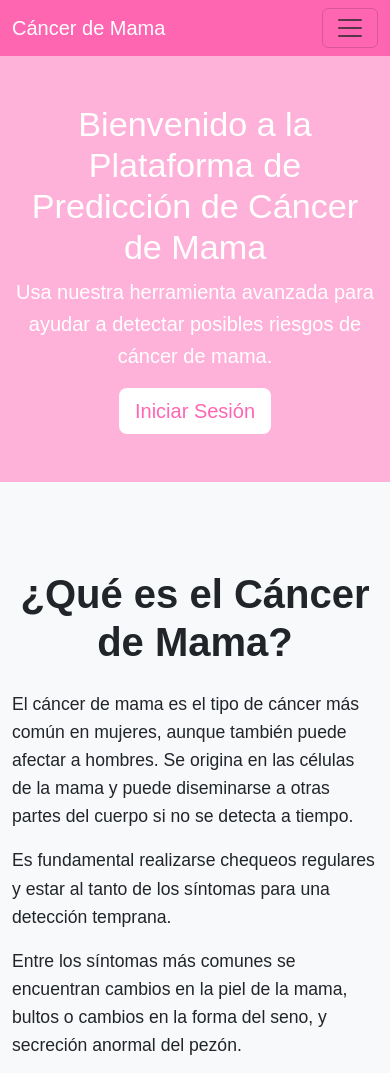
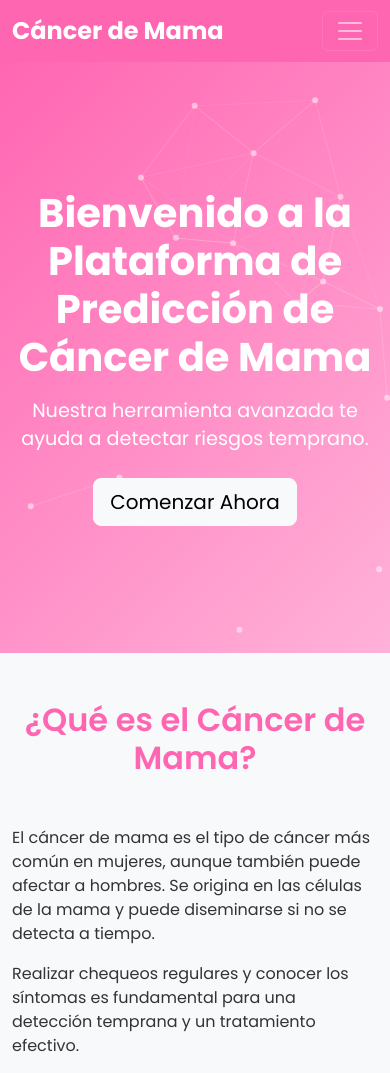
Before and after one commit to inaDAGod/Prediccion-Cancer-Mama, a Flask app: page / in a window 390 px wide. Shown: the top 1073 px of the page. Run offline with Flask 3, Linux system fonts and the light colour scheme; grey boxes are pictures that could not be loaded.

Commit message:
Cambios en vistas

```diff
--- a/static/index.css
+++ b/static/index.css
@@ -1,98 +1,166 @@
-/* Estilos personalizados */
-body {
-    font-family: Arial, sans-serif;
+:root {
+  --pink: #FF66B2;
+  --pink-dark: #FF3385;
+  --light-pink: #FFB2D9;
+  --gray-light: #F8F9FA;
+  --text-dark: #333;
 }
 
-.bg-pink {
-    background-color: #FF66B2; /* Color rosa para todo lo relacionado al cáncer de mama */
+* {
+  margin: 0;
+  padding: 0;
+  box-sizing: border-box;
+}
+
+body {
+  font-family: 'Poppins', sans-serif;
+  color: var(--text-dark);
+  background-color: var(--gray-light);
+}
+
+a {
+  text-decoration: none;
+}
+
+img {
+  max-width: 100%;
+  height: auto;
+}
+
+header {
+  background-color: var(--pink);
+}
+
+.navbar-brand {
+  font-size: 1.5rem;
+}
+
+.nav-link {
+  font-weight: 500;
+  color: white !important;
+}
+
+.navbar-nav .nav-link:hover {
+  color: var(--pink-dark) !important;
+}
+
+.btn-outline-light {
+  border-color: #fff;
+  color: #fff;
+  transition: background-color 0.3s, color 0.3s;
+}
+
+.btn-outline-light:hover {
+  background-color: #fff;
+  color: var(--pink);
 }
 
 .hero {
-    background-color: #ffb2d9;
-    color: white;
-    padding: 80px 0;
+  background: linear-gradient(135deg, var(--pink), var(--light-pink));
+  min-height: 70vh;
+  display: flex;
+  justify-content: center;
+  align-items: center;
+  position: relative;
+  overflow: hidden;
+}
+.hero-with-particles #particles-js {
+  position: absolute;
+  top: 0;
+  left: 0;
+  width: 100%;
+  height: 100%;
+  z-index: 1;
+}
+.hero-with-particles .container {
+  position: relative;
+  z-index: 2;
 }
 
-footer {
-    background-color: #333;
-    color: white;
+.hero::before {
+  content: "";
+  position: absolute;
+  inset: 0;
+  opacity: 0.2;
 }
 
-
-.navbar {
-    background-color: #FF66B2; /* Barra de navegación rosa */
+.hero-title {
+  font-size: 2.5rem;
+  font-weight: 700;
 }
 
-.navbar-brand, .navbar-nav .nav-link {
-    color: white !important; /* Texto blanco en la navbar */
+.hero-subtitle {
+  font-size: 1.2rem;
 }
 
-.navbar-nav .nav-link:hover {
-    color: #FF3385 !important; /* Hover color rosa más fuerte */
-}
-/* Estilo para los textos de la sección principal */
-h1, h2 {
-    font-weight: bold;
+.hero-btn {
+  transition: transform 0.3s;
 }
 
-h1 {
-    font-size: 3.5rem;
+.hero-btn:hover {
+  transform: translateY(-3px);
 }
 
-h2 {
-    font-size: 2.5rem;
+.section-title {
+  font-size: 2rem;
+  font-weight: 600;
+  color: var(--pink);
 }
 
-p {
-    font-size: 1.1rem;
-    line-height: 1.6;
+.info-section {
+  padding-top: 4rem;
+  padding-bottom: 4rem;
 }
 
-.carousel-inner img {
-    height: 400px;
-    object-fit: cover;
+.stats-section .card {
+  border: none;
+  border-radius: 1rem;
 }
 
-/* Botones personalizados */
-.btn-light {
-    background-color: white;
-    color: #FF66B2;
-    border: none;
+.stats-list {
+  list-style: none;
 }
 
-.btn-light:hover {
-    background-color: #FF3385;
-    color: white;
+.stats-list li {
+  margin-bottom: 0.5rem;
 }
 
-.navbar-nav .nav-link {
-    font-size: 1.1rem;
-    margin-left: 20px;
+.list-check {
+  list-style: none;
+  padding-left: 1rem;
 }
 
-.navbar-nav .nav-link:hover {
-    color: #FF66B2;
+.list-check li {
+  position: relative;
+  padding-left: 1.5rem;
+  margin-bottom: 0.75rem;
 }
 
-/* Estilo de los márgenes de las secciones */
-section {
-    margin-bottom: 40px;
-}
-/* Asegura que las imágenes del carrusel se ajusten sin deformarse */
-.carousel-image {
-    object-fit: cover; /* Asegura que la imagen cubra el espacio disponible sin cortarse */
-    height: 500px; /* Define una altura fija para las imágenes, ajustable según tu diseño */
-    width: 100%; /* Asegura que la imagen ocupe todo el ancho del contenedor */
+.list-check li::before {
+  content: '✓';
+  position: absolute;
+  left: 0;
+  color: var(--pink);
 }
 
-/* Opcional: Establece un borde redondeado a las imágenes del carrusel para un diseño más suave */
-.carousel-inner .carousel-item img {
-    border-radius: 10px;
+.symptoms-section {
+  background-color: #fff;
 }
 
-/* Asegura que el carrusel se vea centrado */
-#carouselExampleControls {
-    display: flex;
-    justify-content: center;
-    align-items: center;
+.video-section .ratio {
+  max-width: 800px;
+  margin: 0 auto;
 }
+
+.cta-section {
+  background-color: var(--pink-dark);
+}
+
+.cta-section .btn-outline-light {
+  border-width: 2px;
+}
+
+.footer {
+  background-color: #333;
+  color: #fff;
+}
--- a/templates/index.html
+++ b/templates/index.html
@@ -1,144 +1,175 @@
-<!DOCTYPE html>
 <html lang="es">
 <head>
   <meta charset="UTF-8">
-    <meta name="viewport" content="width=device-width, initial-scale=1.0">
+  <meta name="viewport" content="width=device-width, initial-scale=1">
   <title>Predicción de Cáncer de Mama</title>
+  <!-- Google Fonts -->
+  <link href="https://fonts.googleapis.com/css2?family=Poppins:wght@400;600;700&display=swap" rel="stylesheet">
+  <!-- Bootstrap -->
   <link href="https://cdn.jsdelivr.net/npm/bootstrap@5.3.0-alpha3/dist/css/bootstrap.min.css" rel="stylesheet">
+  <script src="https://cdn.jsdelivr.net/npm/particles.js@2.0.0/particles.min.js"></script>
   <link rel="stylesheet" href="{{ url_for('static', filename='index.css') }}">
 </head>
-<body class="bg-light">
-
-    <!-- Barra de navegación -->
-    <nav class="navbar navbar-expand-lg navbar-light bg-pink">
+<body>
+  <header class="navbar navbar-expand-lg bg-pink navbar-dark sticky-top">
     <div class="container">
-            <a class="navbar-brand text-white" href="{{ url_for('index') }}">Cáncer de Mama</a>
-            <button class="navbar-toggler" type="button" data-bs-toggle="collapse" data-bs-target="#navbarNav" aria-controls="navbarNav" aria-expanded="false" aria-label="Toggle navigation">
+      <a class="navbar-brand fw-bold" href="{{ url_for('index') }}">Cáncer de Mama</a>
+      <button class="navbar-toggler" type="button" data-bs-toggle="collapse" data-bs-target="#navMenu">
         <span class="navbar-toggler-icon"></span>
       </button>
-            <div class="collapse navbar-collapse" id="navbarNav">
+      <div class="collapse navbar-collapse" id="navMenu">
         <ul class="navbar-nav ms-auto">
           <li class="nav-item">
-                        <a class="nav-link text-white" href="{{ url_for('contactos') }}">Contacto</a>
+            <a class="nav-link" href="{{ url_for('contactos') }}">Contacto</a>
+          </li>
+          <li class="nav-item">
+            <a class="btn btn-outline-light ms-3" href="{{ url_for('login') }}">Iniciar Sesión</a>
           </li>
         </ul>
       </div>
     </div>
-    </nav>
+  </header>
 
-    <!-- Sección Hero con título principal y llamada a acción -->
-    <section class="hero bg-pink text-white text-center py-5">
-        <div class="container">
-            <h1 class="display-4">Bienvenido a la Plataforma de Predicción de Cáncer de Mama</h1>
-            <p class="lead">Usa nuestra herramienta avanzada para ayudar a detectar posibles riesgos de cáncer de mama.</p>
-            <a href="{{ url_for('login') }}" class="btn btn-light btn-lg">Iniciar Sesión</a>
+  <section class="hero hero-with-particles text-center text-white d-flex align-items-center">
+    <div id="particles-js"></div>
+    <div class="container position-relative">
+      <h1 class="hero-title mb-3">Bienvenido a la Plataforma de Predicción de Cáncer de Mama</h1>
+      <p class="hero-subtitle mb-4">Nuestra herramienta avanzada te ayuda a detectar riesgos temprano.</p>
+      <a href="{{ url_for('login') }}" class="btn btn-light btn-lg hero-btn" role="button">Comenzar Ahora</a>
     </div>
   </section>
 
-    <!-- Sección sobre el cáncer de mama -->
-    <section class="container py-5">
-        <h2 class="text-center mb-4">¿Qué es el Cáncer de Mama?</h2>
-        <div class="row">
-            <div class="col-md-6">
-                <p>El cáncer de mama es el tipo de cáncer más común en mujeres, aunque también puede afectar a hombres. Se origina en las células de la mama y puede diseminarse a otras partes del cuerpo si no se detecta a tiempo.</p>
-                <p>Es fundamental realizarse chequeos regulares y estar al tanto de los síntomas para una detección temprana.</p>
-                <p>Entre los síntomas más comunes se encuentran cambios en la piel de la mama, bultos o cambios en la forma del seno, y secreción anormal del pezón.</p>
+  <main>
+        <section class="info-section py-5">
+        <div class="container">
+            <h2 class="section-title text-center mb-5">¿Qué es el Cáncer de Mama?</h2>
+            <div class="row align-items-center">
+            <div class="col-lg-6 mb-4 mb-lg-0">
+                <p>El cáncer de mama es el tipo de cáncer más común en mujeres, aunque también puede afectar a hombres. Se origina en las células de la mama y puede diseminarse si no se detecta a tiempo.</p>
+                <p>Realizar chequeos regulares y conocer los síntomas es fundamental para una detección temprana y un tratamiento efectivo.</p>
+                <ul class="list-unstyled mt-3">
+                <li>• Cambios en la piel de la mama</li>
+                <li>• Bultos o cambios en la forma del seno</li>
+                <li>• Secreción anormal del pezón</li>
+                </ul>
             </div>
-            <div class="col-md-6">
-                <img src="https://media.ambito.com/p/9569d97c363f9a6ad6782f2150932872/adjuntos/239/imagenes/041/896/0041896004/1200x675/smart/cancer-mama.png" alt="Cáncer de mama" class="img-fluid rounded">
+            <div class="col-lg-6 text-center">
+                <img src="https://media.ambito.com/p/9569d97c363f9a6ad6782f2150932872/adjuntos/239/imagenes/041/896/0041896004/1200x675/smart/cancer-mama.png" alt="Cáncer de mama" class="img-fluid rounded shadow-sm info-img">
+            </div>
             </div>
         </div>
         </section>
 
-    <!-- Estadísticas sobre el cáncer de mama -->
-    <section class="container py-5">
-        <h2 class="text-center mb-4">Estadísticas sobre el Cáncer de Mama</h2>
+        <section class="stats-section py-5 bg-light">
+        <div class="container">
+            <h2 class="section-title text-center mb-4">Estadísticas</h2>
             <div class="row">
-            <div class="col-md-6">
-                <h4 class="text-center">En Bolivia</h4>
-                <p>En Bolivia, el cáncer de mama representa una de las principales causas de muerte entre las mujeres. Según el Ministerio de Salud de Bolivia, aproximadamente 5,000 mujeres son diagnosticadas con cáncer de mama cada año, y más del 60% de ellas lo hacen en etapas avanzadas. Esto resalta la importancia de la detección temprana.</p>
-                <ul>
-                    <li>Incidencia en mujeres adultas: 25 por cada 100,000 mujeres.</li>
-                    <li>Tasa de mortalidad: 10 muertes por cada 100,000 mujeres.</li>
-                    <li>50% de los casos se diagnostican a partir de los 50 años.</li>
+            <div class="col-md-6 mb-4">
+                <div class="card h-100 px-4 py-5 shadow-sm">
+                <h3 class="h5 text-pink mb-3">En Bolivia</h3>
+                <p>Aproximadamente 5,000 mujeres son diagnosticadas cada año; más del 60% en etapas avanzadas.</p>
+                <ul class="stats-list">
+                    <li>Incidencia: 25/100,000 mujeres</li>
+                    <li>Mortalidad: 10/100,000 mujeres</li>
+                    <li>50% de casos mayores de 50 años</li>
                 </ul>
                 </div>
-            <div class="col-md-6">
-                <h4 class="text-center">A Nivel Mundial</h4>
-                <p>A nivel mundial, el cáncer de mama es la forma de cáncer más frecuente entre mujeres. Según la Organización Mundial de la Salud (OMS), cada año se registran más de 2 millones de nuevos casos de cáncer de mama, y más de 600,000 muertes anuales debido a este cáncer.</p>
-                <ul>
-                    <li>1 de cada 8 mujeres en el mundo desarrollará cáncer de mama a lo largo de su vida.</li>
-                    <li>La tasa de supervivencia global a 5 años es del 80%, dependiendo de la etapa del diagnóstico.</li>
-                    <li>Se estima que el cáncer de mama representa el 25% de todos los cánceres diagnosticados en mujeres.</li>
+            </div>
+            <div class="col-md-6 mb-4">
+                <div class="card h-100 px-4 py-5 shadow-sm">
+                <h3 class="h5 text-pink mb-3">A Nivel Mundial</h3>
+                <p>Más de 2 millones de casos nuevos y 600,000 muertes anuales.</p>
+                <ul class="stats-list">
+                    <li>1 de cada 8 mujeres desarrollará cáncer de mama</li>
+                    <li>Supervivencia global a 5 años: 80%</li>
+                    <li>25% de todos los cánceres en mujeres</li>
                 </ul>
+                </div>
+            </div>
             </div>
         </div>
         </section>
 
-    <!-- Cáncer de Mama en Hombres -->
-    <section class="container py-5">
-        <h2 class="text-center mb-4">El Cáncer de Mama también afecta a los hombres</h2>
-        <div class="row">
-            <div class="col-md-6">
-                <p>El cáncer de mama no es exclusivo de las mujeres. Aunque es mucho menos común, los hombres también pueden desarrollar cáncer de mama. Se estima que aproximadamente el 1% de todos los casos de cáncer de mama ocurren en hombres.</p>
-                <p>Los síntomas en los hombres son similares a los de las mujeres, e incluyen bultos en el pecho, cambios en la piel del área mamaria, o secreción del pezón. El diagnóstico temprano es fundamental para un tratamiento exitoso.</p>
+        <section class="info-section py-5">
+        <div class="container">
+            <h2 class="section-title text-center mb-4">Cáncer de Mama en Hombres</h2>
+            <div class="row align-items-center">
+            <div class="col-lg-6 text-center mb-4 mb-lg-0">
+                <img src="https://img.freepik.com/vector-premium/cartel-concientizacion-sobre-cancer-mama-cuerpo-hombre-que-cubre-pecho-vector_112018-979.jpg" alt="Cáncer de mama en hombres" class="img-fluid rounded shadow-sm info-img">
             </div>
-            <div class="col-md-6">
-                <img src="https://img.freepik.com/vector-premium/cartel-concientizacion-sobre-cancer-mama-cuerpo-hombre-que-cubre-pecho-vector_112018-979.jpg" alt="Cáncer de mama en hombres" class="img-fluid rounded">
+            <div class="col-lg-6">
+                <p>Aunque es menos común, alrededor del 1% de los casos ocurren en hombres. Los síntomas incluyen bultos, cambios en la piel y secreciones.</p>
+                <p>La detección temprana es igual de importante para un tratamiento exitoso.</p>
+            </div>
             </div>
         </div>
         </section>
 
-
-
-    <!-- Sección sobre los Síntomas del Cáncer de Mama -->
-<section class="container py-5" id="sintomas">
-    <h2 class="text-center mb-4">Síntomas Comunes del Cáncer de Mama</h2>
-    <div class="row">
-        <div class="col-md-6">
-            <p>El cáncer de mama en sus etapas iniciales puede no presentar síntomas evidentes, pero con el tiempo, los siguientes síntomas pueden aparecer:</p>
-            <ul>
-                <li><strong>Bultos en el seno</strong>: El síntoma más común. Los bultos pueden sentirse como una masa dura, aunque no todos los bultos son cancerosos.</li>
-                <li><strong>Cambios en la piel del seno</strong>: Pueden aparecer hoyuelos, arrugas o la piel del seno puede tomar un aspecto de "piel de naranja".</li>
-                <li><strong>Cambios en el pezón</strong>: Si el pezón se retrae (se hunde hacia adentro), se enrojese o presenta secreción anormal, puede ser una señal de alerta.</li>
-                <li><strong>Dolor en el seno o el pezón</strong>: Aunque el dolor no es común en las etapas tempranas, algunos casos pueden presentar molestias o dolor localizado.</li>
-                <li><strong>Secreción del pezón</strong>: Cualquier tipo de secreción anormal, especialmente si es sanguinolenta o transparente, debe ser evaluada por un médico.</li>
+        <section class="symptoms-section py-5 bg-light">
+        <div class="container" id="sintomas">
+            <h2 class="section-title text-center mb-4">Síntomas Comunes</h2>
+            <div class="row align-items-center">
+            <div class="col-lg-6">
+                <ul class="list-check">
+                <li><strong>Bultos en el seno:</strong> masas duras aunque no todos son cancerosos</li>
+                <li><strong>Cambios en la piel:</strong> hoyuelos o aspecto de "piel de naranja"</li>
+                <li><strong>Cambios en el pezón:</strong> retracción, enrojecimiento o secreción anormal</li>
+                <li><strong>Dolor localizado:</strong> menos común pero posible en etapas avanzadas</li>
+                <li><strong>Secreción del pezón:</strong> cualquier fluido anormal debe ser evaluado</li>
                 </ul>
             </div>
-        <div class="col-md-6">
-            <img src="https://www.clinicalourdesmartin.com/images/easyblog_articles/131/b2ap3_large_sintomas-cancer-mama-micropigmentacion-areola-sevilla.png" alt="Síntomas del Cáncer de Mama" class="img-fluid rounded">
+            <div class="col-lg-6 text-center">
+                <img src="https://www.clinicalourdesmartin.com/images/easyblog_articles/131/b2ap3_large_sintomas-cancer-mama-micropigmentacion-areola-sevilla.png" alt="Síntomas del Cáncer de Mama" class="img-fluid rounded shadow-sm info-img">
             </div>
             </div>
-    <div class="row mt-4">
-        <div class="col-12">
-            <p><strong>Importante:</strong> No todos los bultos o cambios en el seno son cáncer. Sin embargo, si experimentas alguno de estos síntomas, es fundamental consultar a un médico para un diagnóstico adecuado. La detección temprana puede mejorar significativamente las posibilidades de un tratamiento exitoso.</p>
+            <p class="mt-4 text-center text-muted"><strong>Importante:</strong> Consulta a un médico ante cualquier síntoma. La detección temprana salva vidas.</p>
+        </div>
+        </section>
+
+        <section class="video-section py-5 text-center">
+        <div class="container">
+            <h2 class="section-title mb-4">Conoce más</h2>
+            <div class="ratio ratio-16x9 shadow-sm rounded">
+            <iframe src="https://www.youtube.com/embed/iupY8RKSqLQ?si=HVSE8chB-63wURp6" title="YouTube video player" allowfullscreen></iframe>
             </div>
         </div>
         </section>
 
-
-    <!-- Video informativo -->
-    <section class="bg-light py-5">
-        <div class="container text-center">
-            <h2 class="mb-4">Conoce más sobre el Cáncer de Mama</h2>
-            <iframe width="80%" height="400" src="https://www.youtube.com/embed/iupY8RKSqLQ?si=HVSE8chB-63wURp6" title="YouTube video player" frameborder="0" allow="accelerometer; autoplay; clipboard-write; encrypted-media; gyroscope; picture-in-picture; web-share" referrerpolicy="strict-origin-when-cross-origin" allowfullscreen></iframe>
+        <section class="cta-section text-center text-white py-5">
+        <div class="container">
+            <h2 class="display-5 mb-3">¿Listo para predecir tu riesgo?</h2>
+            <p class="mb-4">Analiza tu información con nuestra IA y obtén resultados precisos.</p>
+            <a href="{{ url_for('login') }}" class="btn btn-outline-light btn-lg">Iniciar Sesión</a>
         </div>
         </section>
+  </main>
 
-    <!-- Llamada a la acción para la predicción -->
-    <section class="bg-pink text-white text-center py-5">
+  <footer class="footer text-center py-4">
     <div class="container">
-            <h2 class="display-4">¿Te gustaría predecir tu riesgo de cáncer de mama?</h2>
-            <p>Usa nuestra herramienta para analizar tu información y obtener una predicción basada en inteligencia artificial.</p>
-            <a href="{{ url_for('login') }}" class="btn btn-light btn-lg">Iniciar Sesión</a>
+      <p class="mb-0">&copy; 2024 Predicción de Cáncer de Mama. Todos los derechos reservados.</p>
     </div>
-    </section>
-
-    <!-- Footer -->
-    <footer class="bg-dark text-white text-center py-4">
-        <p>&copy; 2024 Predicción de Cáncer de Mama. Todos los derechos reservados.</p>
   </footer>
 
   <script src="https://cdn.jsdelivr.net/npm/bootstrap@5.3.0-alpha3/dist/js/bootstrap.bundle.min.js"></script>
+  <script>
+    /* Inicialización de partículas */
+    particlesJS('particles-js', {
+      particles: {
+        number: { value: 50, density: { enable: true, value_area: 800 } },
+        color: { value: '#ffffff' },
+        shape: { type: 'circle' },
+        opacity: { value: 0.5 },
+        size: { value: 3 },
+        line_linked: { enable: true, distance: 150, color: '#ffffff', opacity: 0.4, width: 1 },
+        move: { enable: true, speed: 2 }
+      },
+      interactivity: {
+        detect_on: 'canvas',
+        events: { onhover: { enable: true, mode: 'repulse' }, onclick: { enable: true, mode: 'push' } },
+        modes: { repulse: { distance: 100 }, push: { particles_nb: 4 } }
+      },
+      retina_detect: true
+    });
+  </script>
 </body>
 </html>
```
Also changed, not shown: static/login.css (+70 -53 lines), static/upload.css (+44 -35 lines), templates/login.html (+43 -32 lines), templates/upload.html (+26 -24 lines), static/uploads/neural_training.png. Lines whose indentation alone changed are shown as unchanged.
